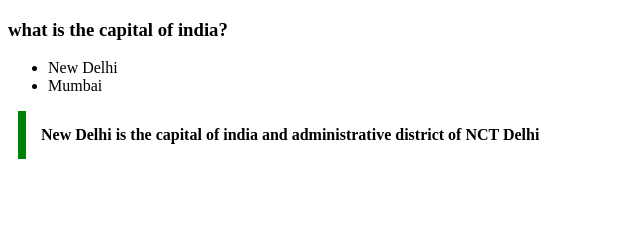
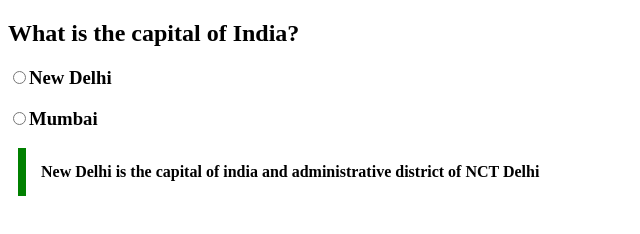
Before and after one commit to acciojob/trivia-sherinsheraf, a website: page main.html in a window 1280 px wide. Shown: the whole page, without its empty margins (0-640 px from the left). Drawn offline with Linux system fonts and the light colour scheme.

Commit message:
Update main.html

```diff
--- a/main.html
+++ b/main.html
@@ -17,11 +17,10 @@
 </style>
 
 <body>
-	<h3>what is the capital of india?</h3>
-	<ul>
-		<li>New Delhi</li>
-		<li>Mumbai</li>
-	</ul>
+
+	<h2>What is the capital of India?</h2>
+  <h3><input type="radio">New Delhi</h3>
+	<h3><input type="radio">Mumbai</h3>
 <blockquote> New Delhi is the capital of india and administrative district of NCT Delhi</blockquote>
 	<!-- the entire body must be written by student -->
     <script type="text/javascript" src="./script.js">
```
